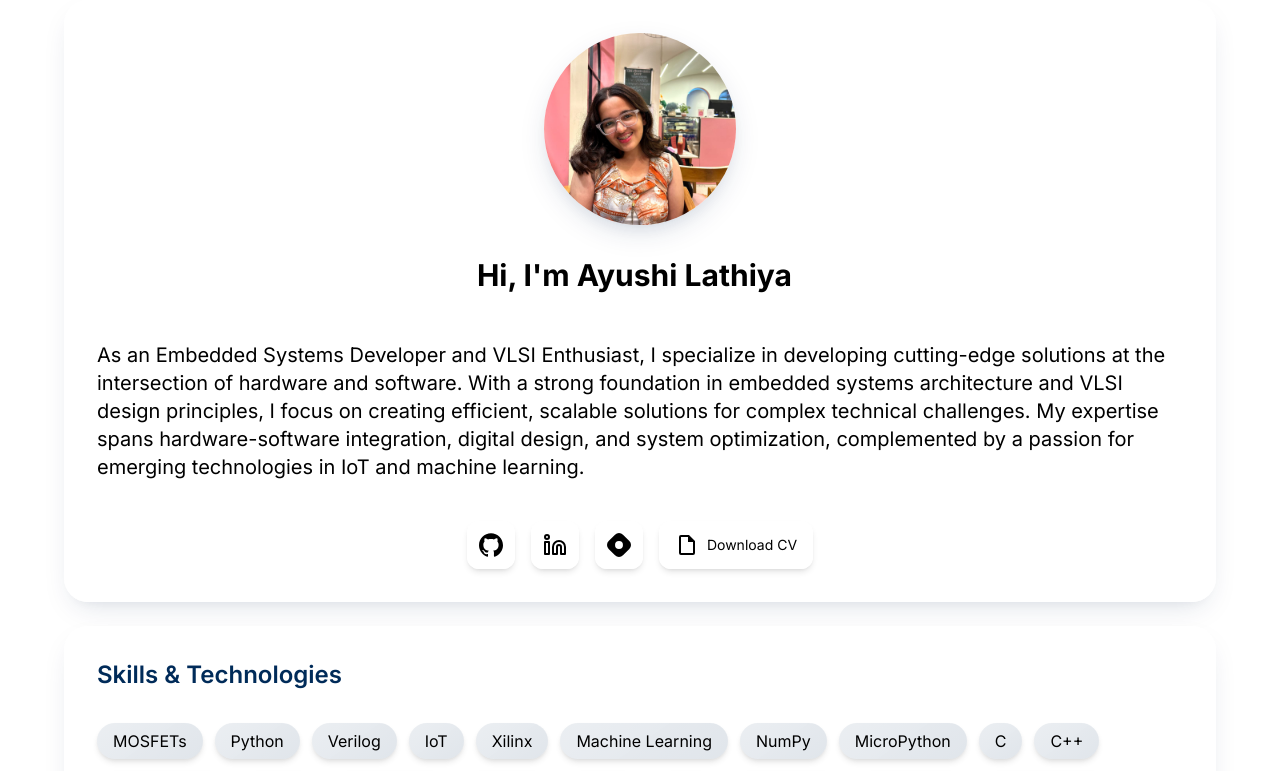
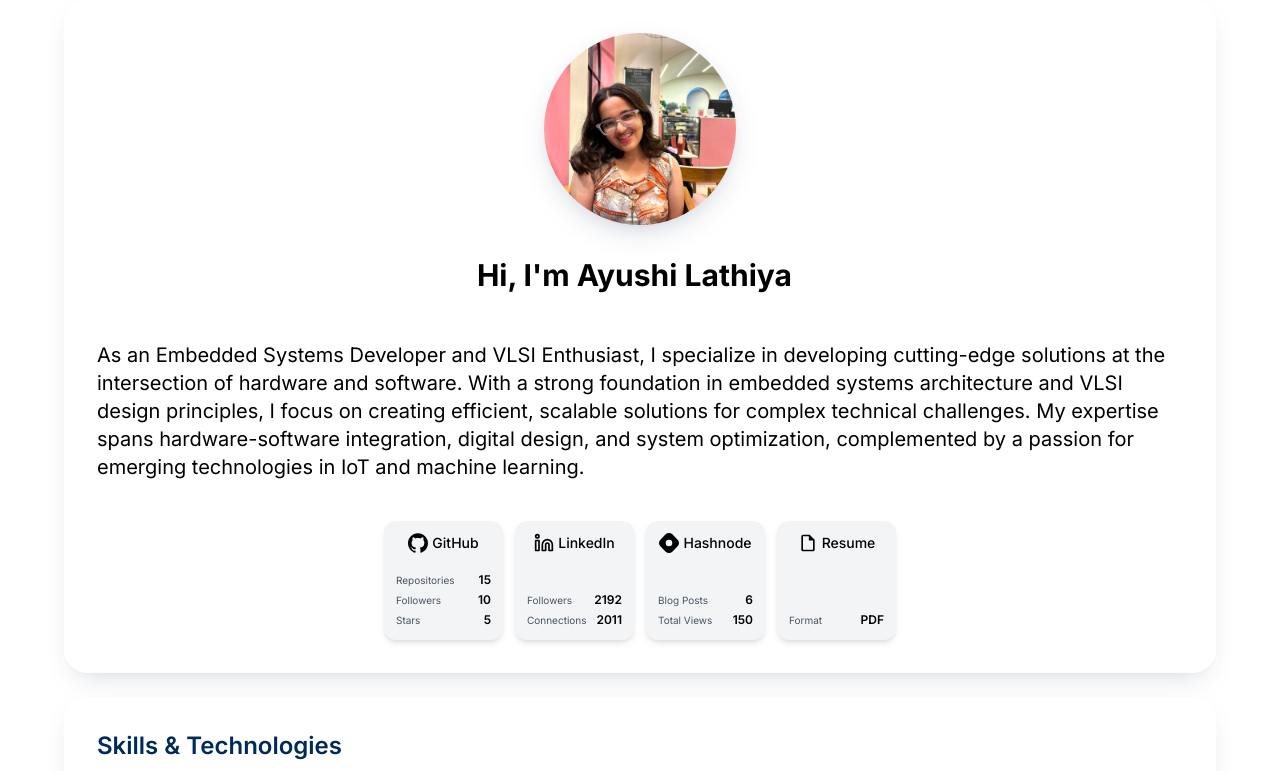
Before and after one commit to ayushilathiya/Portfolio, a Next.js app: page /about in a window 1280 px wide. Shown: the top 771 px of the page. Built offline with nearby package versions, Linux system fonts and the light colour scheme.

Commit message:
refactor: update GitHub stats fetching and enhance SocialLinks component; add custom toast functionality

```diff
--- a/app/api/github-stats/route.ts
+++ b/app/api/github-stats/route.ts
@@ -1,13 +1,26 @@
+export const dynamic = "force-static";
+
 import { NextResponse } from "next/server";
 
 export async function GET() {
   const username = "ayushilathiya";
-  const response = await fetch(`https://api.github.com/users/${username}`);
-  const data = await response.json();
+
+  const userResponse = await fetch(`https://api.github.com/users/${username}`);
+  const userData = await userResponse.json();
+
+  const reposResponse = await fetch(
+    `https://api.github.com/users/${username}/repos`
+  );
+  const reposData = await reposResponse.json();
+
+  const totalStars = reposData.reduce(
+    (acc: number, repo: any) => acc + repo.stargazers_count,
+    0
+  );
 
   return NextResponse.json({
-    repos: data.public_repos,
-    followers: data.followers,
-    stars: data.public_gists, // You might want to calculate actual stars from repos
+    repos: userData.public_repos,
+    followers: userData.followers,
+    stars: totalStars,
   });
 }
--- a/components/SocialLinks.tsx
+++ b/components/SocialLinks.tsx
@@ -14,135 +14,108 @@ interface Stats {
     connections: number;
   };
   hashnode: {
-    posts: number;
+    articles: number;
     views: number;
   };
 }
 
 export function SocialLinks() {
   const [stats, setStats] = useState<Stats>({
-    github: { repos: 0, followers: 0, stars: 0 },
-    linkedin: { followers: 0, connections: 0 },
-    hashnode: { posts: 0, views: 0 },
+    github: { repos: 15, followers: 10, stars: 5 },
+    linkedin: { followers: 85, connections: 150 },
+    hashnode: { articles: 2, views: 827 },
   });
 
-  // Fetch stats when component mounts
   useEffect(() => {
     const fetchStats = async () => {
-      // Add API calls here later
       setStats({
-        github: { repos: 15, followers: 120, stars: 45 },
-        linkedin: { followers: 500, connections: 1200 },
-        hashnode: { posts: 8, views: 1500 },
+        github: { repos: 15, followers: 10, stars: 5 },
+        linkedin: { followers: 2192, connections: 2011 },
+        hashnode: { articles: 6, views: 150 },
       });
     };
     fetchStats();
   }, []);
 
   return (
-    <div className="flex flex-wrap justify-center gap-2 xs:gap-3 sm:gap-4">
+    <div className="grid grid-cols-2 md:grid-cols-4 gap-3 w-full max-w-lg mx-auto">
       {[
         {
           icon: SiGithub,
           href: "https://github.com/ayushilathiya",
-          stats: (
-            <div className="absolute bottom-full mb-2 w-48 bg-white rounded-lg shadow-xl p-3 text-xs hidden group-hover:block">
-              <div className="flex justify-between mb-1">
-                <span>Repositories</span>
-                <span className="font-semibold">{stats.github.repos}</span>
-              </div>
-              <div className="flex justify-between mb-1">
-                <span>Followers</span>
-                <span className="font-semibold">{stats.github.followers}</span>
-              </div>
-              <div className="flex justify-between">
-                <span>Total Stars</span>
-                <span className="font-semibold">{stats.github.stars}</span>
-              </div>
-            </div>
-          ),
           label: "GitHub",
+          stats: [
+            { label: "Repositories", value: stats.github.repos },
+            { label: "Followers", value: stats.github.followers },
+            { label: "Stars", value: stats.github.stars },
+          ],
         },
         {
           icon: Linkedin,
           href: "https://www.linkedin.com/in/ayushilathiya/",
-          stats: (
-            <div className="absolute bottom-full mb-2 w-48 bg-white rounded-lg shadow-xl p-3 text-xs hidden group-hover:block">
-              <div className="flex justify-between mb-1">
-                <span>Followers</span>
-                <span className="font-semibold">{stats.linkedin.followers}</span>
-              </div>
-              <div className="flex justify-between">
-                <span>Connections</span>
-                <span className="font-semibold">{stats.linkedin.connections}</span>
-              </div>
-            </div>
+          label: "LinkedIn",
+          target: "_blank",
+          stats: [
+            { label: "Followers", value: stats.linkedin.followers },
+            { label: "Connections", value: stats.linkedin.connections },
+          ],
+        },
+        {
+          icon: ({ className }: { className: string }) => (
+            <svg
+              viewBox="0 0 24 24"
+              className="w-5 h-5 -ml-0.3"
+              fill="currentColor"
+            >
+              <path d="M22.351 8.019l-6.37-6.37a5.63 5.63 0 0 0-7.962 0l-6.37 6.37a5.63 5.63 0 0 0 0 7.962l6.37 6.37a5.63 5.63 0 0 0 7.962 0l6.37-6.37a5.63 5.63 0 0 0 0-7.962zM12 15.953a3.953 3.953 0 1 1 0-7.906 3.953 3.953 0 0 1 0 7.906z" />
+            </svg>
           ),
-          label: "LinkedIn",
+          href: "https://ayushilathiya.hashnode.dev",
+          label: "Hashnode",
+          stats: [
+            { label: "Blog Posts", value: stats.hashnode.articles },
+            { label: "Total Views", value: stats.hashnode.views },
+          ],
         },
         {
           icon: ({ className }: { className: string }) => (
             <svg viewBox="0 0 24 24" className={className} fill="currentColor">
-              <path d="M22.351 8.019l-6.37-6.37a5.63 5.63 0 0 0-7.962 0l-6.37 6.37a5.63 5.63 0 0 0 0 7.962l6.37 6.37a5.63 5.63 0 0 0 7.962 0l6.37-6.37a5.63 5.63 0 0 0 0-7.962zM12 15.953a3.953 3.953 0 1 1 0-7.906 3.953 3.953 0 0 1 0 7.906z" />
+              <path d="M14 2H6a2 2 0 0 0-2 2v16a2 2 0 0 0 2 2h12a2 2 0 0 0 2-2V8l-6-6zm4 18H6V4h7v5h5v11z" />
             </svg>
           ),
-          stats: (
-            <div className="absolute bottom-full mb-2 w-48 bg-white rounded-lg shadow-xl p-3 text-xs hidden group-hover:block">
-              <div className="flex justify-between mb-1">
-                <span>Blog Posts</span>
-                <span className="font-semibold">{stats.hashnode.posts}</span>
-              </div>
-              <div className="flex justify-between">
-                <span>Total Views</span>
-                <span className="font-semibold">{stats.hashnode.views}</span>
-              </div>
-            </div>
-          ),
-          href: "https://ayushilathiya.hashnode.dev",
-          label: "Hashnode",
-        },
-        {
-          icon: ({ className }: { className: string }) => (
-            <div className="flex items-center gap-1 xs:gap-2">
-              <svg viewBox="0 0 24 24" className={className} fill="currentColor">
-                <path d="M14 2H6a2 2 0 0 0-2 2v16a2 2 0 0 0 2 2h12a2 2 0 0 0 2-2V8l-6-6zm4 18H6V4h7v5h5v11z" />
-              </svg>
-              <span className="hidden xs:inline text-xs sm:text-sm whitespace-nowrap">
-                Download CV
-              </span>
-            </div>
-          ),
-          stats: (
-            <div className="absolute bottom-full mb-2 w-48 bg-white rounded-lg shadow-xl p-3 text-xs hidden group-hover:block">
-              <div className="flex justify-between mb-1">
-                <span>Format</span>
-                <span className="font-semibold">PDF</span>
-              </div>
-              <div className="flex justify-between">
-                <span>Last Updated</span>
-                <span className="font-semibold">March 2024</span>
-              </div>
-            </div>
-          ),
           href: "/docs/Ayushi_Lathiya_CV.pdf",
+          label: "Resume",
           download: true,
-          label: "Download Resume",
-          className: "px-3 xs:px-4",
+          stats: [{ label: "Format", value: "PDF" }],
         },
       ].map((social, index) => (
-        <div key={index} className="relative group">
-          <a
-            href={social.href}
-            target={social.target}
-            rel={social.rel}
-            download={social.download}
-            className={`social-link ${social.className || ""}`}
-            aria-label={social.label}
-          >
-            <social.icon className="w-4 h-4 xs:w-5 xs:h-5 sm:w-6 sm:h-6" />
-          </a>
-          {social.stats}
-        </div>
+        <a
+          key={index}
+          href={social.href}
+          target={social.target || "_blank"}
+          rel="noopener noreferrer"
+          download={social.download}
+          className="aspect-square p-3 bg-navy/5 rounded-xl shadow-md hover:shadow-lg transition-all flex flex-col justify-between items-center hover:bg-navy hover:text-white group"
+        >
+          <div className="flex items-center gap-1 w-full justify-center">
+            {social.label === "Hashnode" ? (
+              <social.icon className="" />
+            ) : (
+              <social.icon className="w-5 h-5" />
+            )}
+            <span className="font-medium text-sm">{social.label}</span>
+          </div>
+          <div className="flex flex-col gap-1 w-full">
+            {social.stats.map((stat, i) => (
+              <div key={i} className="flex justify-between items-center w-full">
+                <span className="text-[10px] text-gray-600 group-hover:text-gray-300">
+                  {stat.label}
+                </span>
+                <span className="font-semibold text-xs">{stat.value}</span>
+              </div>
+            ))}
+          </div>
+        </a>
       ))}
     </div>
   );
--- a/components/ui/toaster.tsx
+++ b/components/ui/toaster.tsx
@@ -1,6 +1,5 @@
-'use client';
+"use client";
 
-import { useToast } from '@/hooks/use-toast';
 import {
   Toast,
   ToastClose,
@@ -8,7 +7,8 @@ import {
   ToastProvider,
   ToastTitle,
   ToastViewport,
-} from '@/components/ui/toast';
+} from "@/components/ui/toast";
+import { useToast } from "@/hooks/use-toast";
 
 export function Toaster() {
   const { toasts } = useToast();
```
Also changed, not shown: components/ui/toast.tsx (+51 -15 lines), hooks/use-toast.ts (added, +156 -0 lines).
